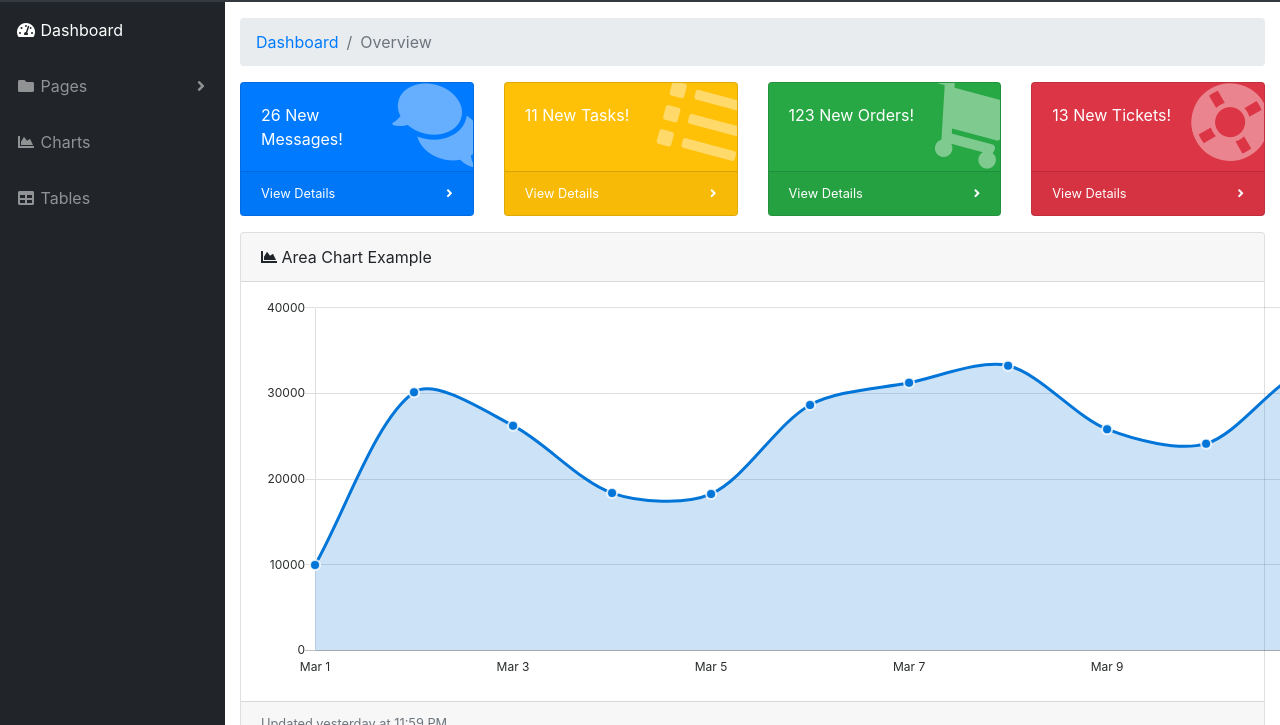
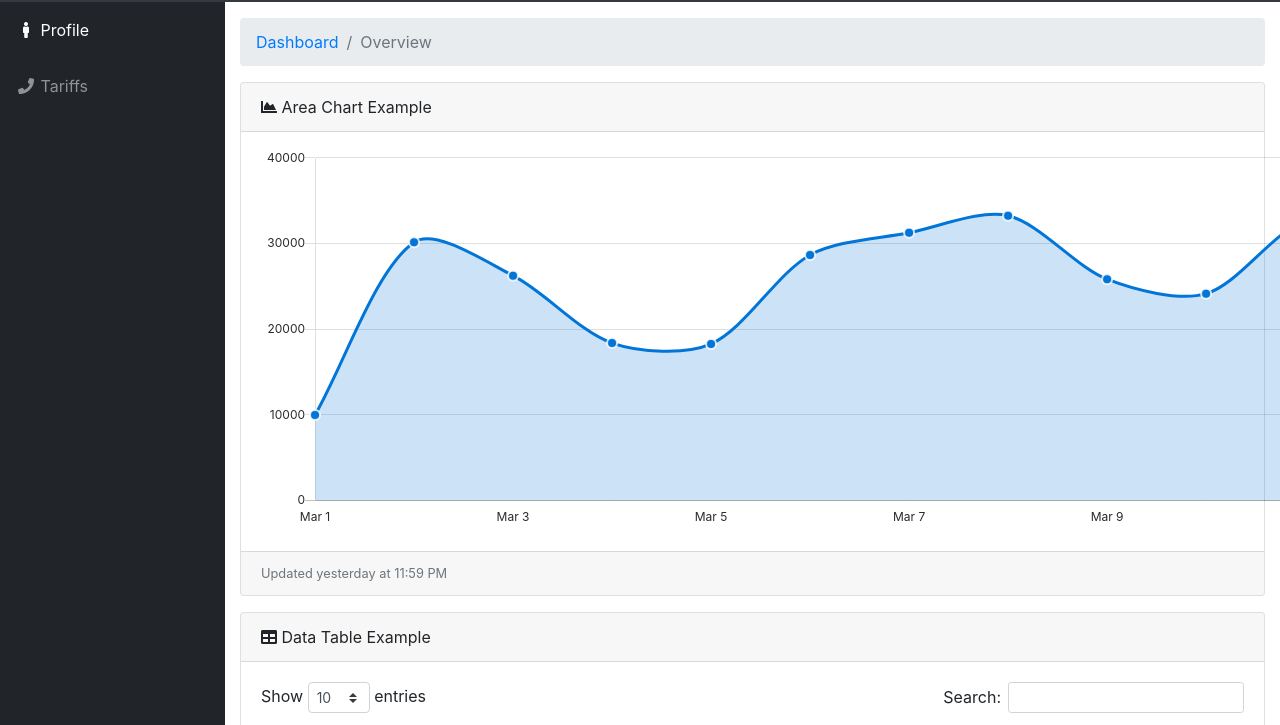
Before and after one commit to Jokerkras/T-Systems_Krasikov_UI, a website with bundled scripts: page index.html in a window 1280 px wide. Shown: the part 54-779 px from the top of the page. Built offline with nearby package versions, Linux system fonts and the light colour scheme.

Commit message:
start changing template

```diff
--- a/index.html
+++ b/index.html
@@ -26,7 +26,7 @@
 
   <nav class="navbar navbar-expand navbar-dark bg-dark static-top">
 
-    <a class="navbar-brand mr-1" href="index.html">Start Bootstrap</a>
+    <a class="navbar-brand mr-1" href="index.html">MOperator</a>
 
     <button class="btn btn-link btn-sm text-white order-1 order-sm-0" id="sidebarToggle" href="#">
       <i class="fas fa-bars"></i>
@@ -91,35 +91,14 @@
     <ul class="sidebar navbar-nav">
       <li class="nav-item active">
         <a class="nav-link" href="index.html">
-          <i class="fas fa-fw fa-tachometer-alt"></i>
-          <span>Dashboard</span>
+          <i class="fas fa-fw fa-male"></i>
+          <span>Profile</span>
         </a>
       </li>
-      <li class="nav-item dropdown">
-        <a class="nav-link dropdown-toggle" href="#" id="pagesDropdown" role="button" data-toggle="dropdown" aria-haspopup="true" aria-expanded="false">
-          <i class="fas fa-fw fa-folder"></i>
-          <span>Pages</span>
-        </a>
-        <div class="dropdown-menu" aria-labelledby="pagesDropdown">
-          <h6 class="dropdown-header">Login Screens:</h6>
-          <a class="dropdown-item" href="login.html">Login</a>
-          <a class="dropdown-item" href="register.html">Register</a>
-          <a class="dropdown-item" href="forgot-password.html">Forgot Password</a>
-          <div class="dropdown-divider"></div>
-          <h6 class="dropdown-header">Other Pages:</h6>
-          <a class="dropdown-item" href="404.html">404 Page</a>
-          <a class="dropdown-item" href="blank.html">Blank Page</a>
-        </div>
-      </li>
       <li class="nav-item">
-        <a class="nav-link" href="charts.html">
-          <i class="fas fa-fw fa-chart-area"></i>
-          <span>Charts</span></a>
-      </li>
-      <li class="nav-item">
-        <a class="nav-link" href="tables.html">
-          <i class="fas fa-fw fa-table"></i>
-          <span>Tables</span></a>
+        <a class="nav-link" href="tariffs.html">
+          <i class="fas fa-fw fa-phone"></i>
+          <span>Tariffs</span></a>
       </li>
     </ul>
 
@@ -134,74 +113,6 @@
           </li>
           <li class="breadcrumb-item active">Overview</li>
         </ol>
-
-        <!-- Icon Cards-->
-        <div class="row">
-          <div class="col-xl-3 col-sm-6 mb-3">
-            <div class="card text-white bg-primary o-hidden h-100">
-              <div class="card-body">
-                <div class="card-body-icon">
-                  <i class="fas fa-fw fa-comments"></i>
-                </div>
-                <div class="mr-5">26 New Messages!</div>
-              </div>
-              <a class="card-footer text-white clearfix small z-1" href="#">
-                <span class="float-left">View Details</span>
-                <span class="float-right">
-                  <i class="fas fa-angle-right"></i>
-                </span>
-              </a>
-            </div>
-          </div>
-          <div class="col-xl-3 col-sm-6 mb-3">
-            <div class="card text-white bg-warning o-hidden h-100">
-              <div class="card-body">
-                <div class="card-body-icon">
-                  <i class="fas fa-fw fa-list"></i>
-                </div>
-                <div class="mr-5">11 New Tasks!</div>
-              </div>
-              <a class="card-footer text-white clearfix small z-1" href="#">
-                <span class="float-left">View Details</span>
-                <span class="float-right">
-                  <i class="fas fa-angle-right"></i>
-                </span>
-              </a>
-            </div>
-          </div>
-          <div class="col-xl-3 col-sm-6 mb-3">
-            <div class="card text-white bg-success o-hidden h-100">
-              <div class="card-body">
-                <div class="card-body-icon">
-                  <i class="fas fa-fw fa-shopping-cart"></i>
-                </div>
-                <div class="mr-5">123 New Orders!</div>
-              </div>
-              <a class="card-footer text-white clearfix small z-1" href="#">
-                <span class="float-left">View Details</span>
-                <span class="float-right">
-                  <i class="fas fa-angle-right"></i>
-                </span>
-              </a>
-            </div>
-          </div>
-          <div class="col-xl-3 col-sm-6 mb-3">
-            <div class="card text-white bg-danger o-hidden h-100">
-              <div class="card-body">
-                <div class="card-body-icon">
-                  <i class="fas fa-fw fa-life-ring"></i>
-                </div>
-                <div class="mr-5">13 New Tickets!</div>
-              </div>
-              <a class="card-footer text-white clearfix small z-1" href="#">
-                <span class="float-left">View Details</span>
-                <span class="float-right">
-                  <i class="fas fa-angle-right"></i>
-                </span>
-              </a>
-            </div>
-          </div>
-        </div>
 
         <!-- Area Chart Example-->
         <div class="card mb-3">
```
Also changed, not shown: 404.html (+1 -1 lines), tables.html (+1 -1 lines), tariffs.html (renamed from charts.html, +6 -27 lines).
